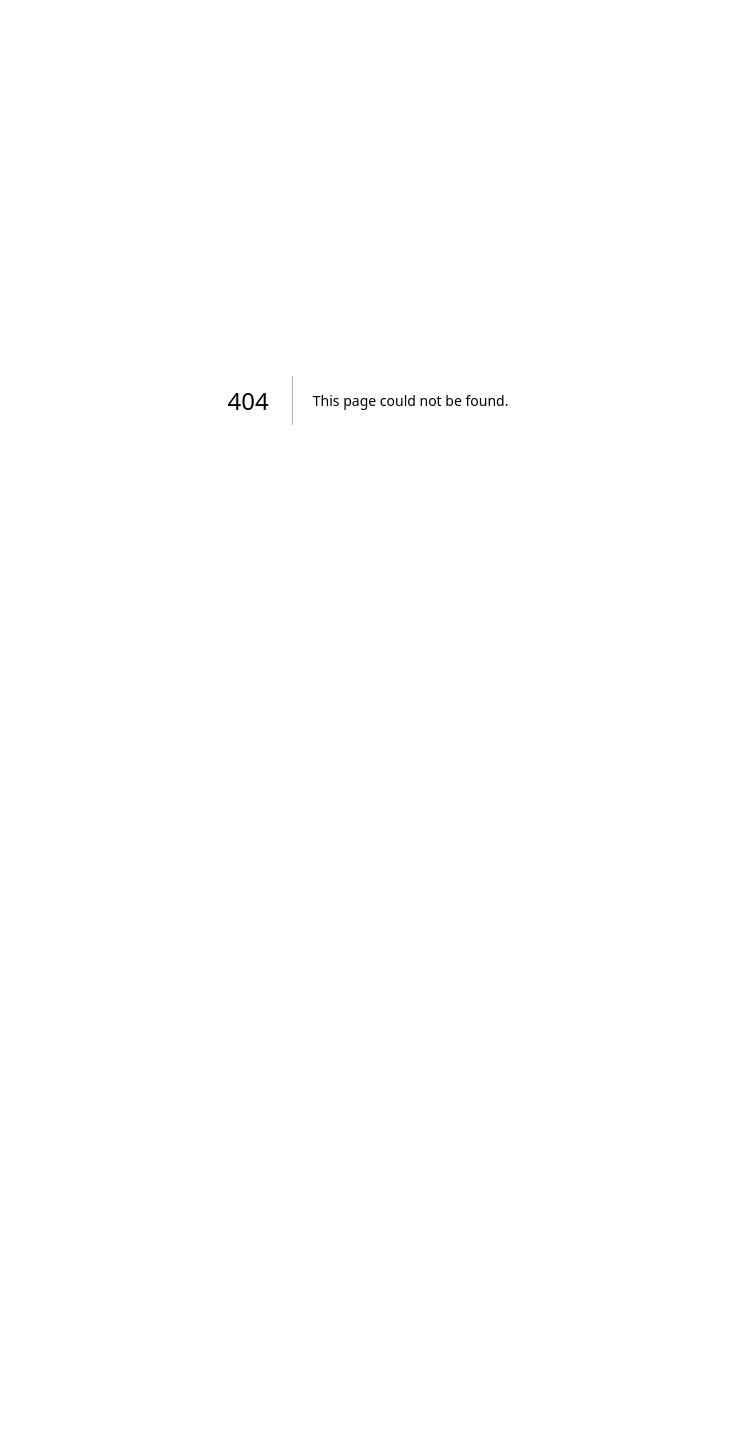
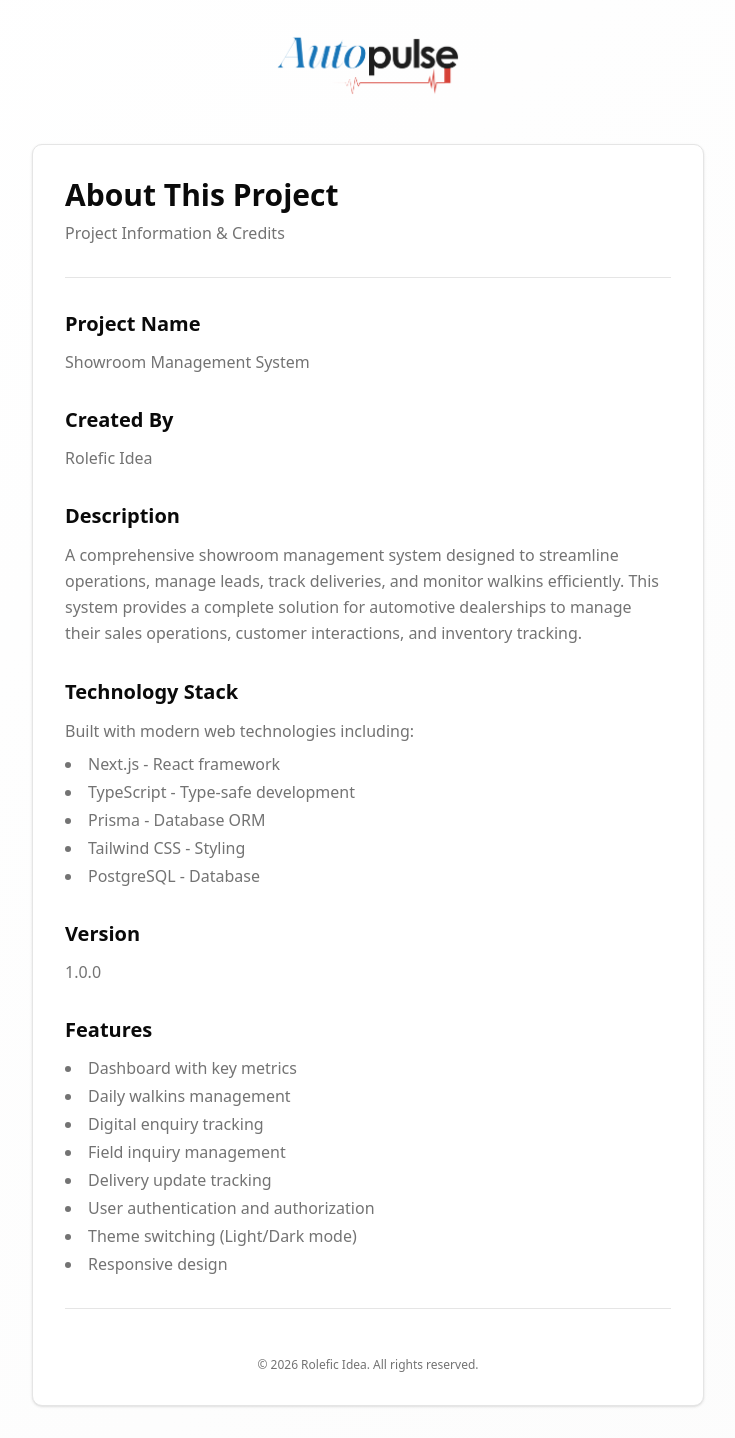
Before and after one commit to M0rs-Ruki/moto, a Next.js app in the folder frontend/: page /about in a window 1280 px wide. Before the commit this address had no page. Shown: the whole page, without its empty margins (272-1007 px from the left). Before the commit the page ends 800 px from the top, so only its background shows below. Built offline with nearby package versions, Linux system fonts and the light colour scheme.

Commit message:
feat: add About page and breadcrumb navigation; implement theme switcher buttons

```diff
--- /dev/null
+++ b/frontend/app/about/page.tsx
@@ -0,0 +1,109 @@
+export default function AboutPage() {
+  return (
+    <div className="min-h-screen bg-gradient-to-br from-background to-muted/30 p-4 sm:p-6 md:p-8">
+      <div className="max-w-2xl mx-auto">
+        {/* Logo */}
+        <div className="mb-12 flex items-center justify-center">
+          <img
+            src={"/Autopluse Black1.png"}
+            alt="Logo"
+            className="h-16 w-auto object-contain dark:hidden"
+          />
+          <img
+            src={"/Autopluse White1.png"}
+            alt="Logo"
+            className="h-16 w-auto object-contain hidden dark:block"
+          />
+        </div>
+
+        {/* Content */}
+        <div className="bg-card rounded-lg border shadow-sm p-8 space-y-8">
+          <div>
+            <h1 className="text-3xl font-bold text-foreground mb-2">
+              About This Project
+            </h1>
+            <p className="text-muted-foreground">
+              Project Information & Credits
+            </p>
+          </div>
+
+          <hr className="border-border" />
+
+          <div>
+            <h2 className="text-xl font-semibold text-foreground mb-3">
+              Project Name
+            </h2>
+            <p className="text-muted-foreground">Showroom Management System</p>
+          </div>
+
+          <div>
+            <h2 className="text-xl font-semibold text-foreground mb-3">
+              Created By
+            </h2>
+            <p className="text-muted-foreground">Rolefic Idea</p>
+          </div>
+
+          <div>
+            <h2 className="text-xl font-semibold text-foreground mb-3">
+              Description
+            </h2>
+            <p className="text-muted-foreground leading-relaxed">
+              A comprehensive showroom management system designed to streamline
+              operations, manage leads, track deliveries, and monitor walkins
+              efficiently. This system provides a complete solution for
+              automotive dealerships to manage their sales operations, customer
+              interactions, and inventory tracking.
+            </p>
+          </div>
+
+          <div>
+            <h2 className="text-xl font-semibold text-foreground mb-3">
+              Technology Stack
+            </h2>
+            <p className="text-muted-foreground leading-relaxed">
+              Built with modern web technologies including:
+            </p>
+            <ul className="list-disc list-inside text-muted-foreground mt-2 space-y-1">
+              <li>Next.js - React framework</li>
+              <li>TypeScript - Type-safe development</li>
+              <li>Prisma - Database ORM</li>
+              <li>Tailwind CSS - Styling</li>
+              <li>PostgreSQL - Database</li>
+            </ul>
+          </div>
+
+          <div>
+            <h2 className="text-xl font-semibold text-foreground mb-3">
+              Version
+            </h2>
+            <p className="text-muted-foreground">1.0.0</p>
+          </div>
+
+          <div>
+            <h2 className="text-xl font-semibold text-foreground mb-3">
+              Features
+            </h2>
+            <ul className="list-disc list-inside text-muted-foreground space-y-1">
+              <li>Dashboard with key metrics</li>
+              <li>Daily walkins management</li>
+              <li>Digital enquiry tracking</li>
+              <li>Field inquiry management</li>
+              <li>Delivery update tracking</li>
+              <li>User authentication and authorization</li>
+              <li>Theme switching (Light/Dark mode)</li>
+              <li>Responsive design</li>
+            </ul>
+          </div>
+
+          <hr className="border-border" />
+
+          <div className="pt-4">
+            <p className="text-xs text-muted-foreground text-center">
+              © 2026 Rolefic Idea. All rights reserved.
+            </p>
+          </div>
+        </div>
+      </div>
+    </div>
+  );
+}
--- a/frontend/app/dashboard/layout.tsx
+++ b/frontend/app/dashboard/layout.tsx
@@ -4,7 +4,9 @@ import { useEffect, useState, useRef } from "react";
 import { useRouter, usePathname } from "next/navigation";
 import apiClient from "@/lib/api";
 import Link from "next/link";
-import { ThemeSwitcher } from "@/components/theme-switcher";
+import { Breadcrumb } from "@/components/breadcrumb";
+import { ThemeSwitcherButtons } from "@/components/theme-switcher-buttons";
+import { useTheme } from "@/lib/theme-provider";
 import { Button } from "@/components/ui/button";
 import {
   Tooltip,
@@ -30,6 +32,7 @@ import {
 interface User {
   id: string;
   email: string;
+  name?: string;
   theme: string;
   profilePicture: string | null;
   dealership: {
@@ -46,6 +49,7 @@ export default function DashboardLayout({
 }) {
   const router = useRouter();
   const pathname = usePathname();
+  const { theme } = useTheme();
   const [user, setUser] = useState<User | null>(null);
   const [loading, setLoading] = useState(true);
   const [sidebarOpen, setSidebarOpen] = useState(false);
@@ -104,7 +108,7 @@ export default function DashboardLayout({
   }
 
   return (
-    <div className="min-h-screen bg-background flex">
+    <div className="min-h-screen bg-background">
       {/* Mobile Header */}
       <header className="fixed top-0 left-0 right-0 z-50 md:hidden border-b bg-card">
         <div className="flex items-center justify-between p-4">
@@ -131,51 +135,41 @@ export default function DashboardLayout({
         />
       )}
 
+      <div className="flex">
         {/* Sidebar */}
         <aside
-        className={`fixed left-0 top-0 z-40 h-screen w-16 border-r bg-gradient-to-b from-card to-card/95 shadow-lg transition-transform duration-200 ease-in-out md:translate-x-0 md:sticky md:top-0 md:w-16 md:shadow-none ${
+          className={`fixed left-0 top-0 z-40 h-screen w-64 border-r bg-gradient-to-b from-card to-card/95 shadow-lg transition-transform duration-200 ease-in-out md:relative md:translate-x-0 md:sticky md:top-0 md:h-screen md:w-64 md:shadow-none md:z-auto ${
             sidebarOpen ? "translate-x-0 pt-16 md:pt-0" : "-translate-x-full"
           }`}
         >
-        <div className="flex flex-col h-full items-center py-4">
-          {/* Logo/Profile Picture - Hidden on mobile with header */}
-          <div className="mb-6 hidden md:flex items-center justify-center">
-            {user?.profilePicture ? (
-              <div className="w-10 h-10 rounded-lg overflow-hidden border-2 border-primary">
+          <div className="flex flex-col h-full items-center py-4 px-4">
+            {/* Logo/Theme-aware Logo */}
+            <div className="mb-2 hidden md:flex items-center justify-center w-full">
               <img
                 src={
-                    user.profilePicture.startsWith("http")
-                      ? user.profilePicture
-                      : `/${user.profilePicture}`
+                  theme === "dark"
+                    ? "/Autopluse White1.png"
+                    : "/Autopluse Black1.png"
                 }
-                  alt="Profile"
-                  className="w-full h-full object-cover"
-                  onError={(e) => {
-                    // Fallback to SM if image fails to load
-                    const target = e.target as HTMLImageElement;
-                    target.style.display = "none";
-                    const parent = target.parentElement;
-                    if (parent) {
-                      parent.innerHTML =
-                        '<span class="text-primary-foreground font-bold text-lg flex items-center justify-center w-full h-full bg-primary">SM</span>';
-                    }
-                  }}
+                alt="Logo"
+                className="h-12 w-auto object-contain"
               />
             </div>
-            ) : (
-              <div className="w-10 h-10 rounded-lg bg-primary flex items-center justify-center">
-                <span className="text-primary-foreground font-bold text-lg">
-                  SM
-                </span>
-              </div>
-            )}
-          </div>
+
+            {/* Powered by link */}
+            <Link
+              href="/about"
+              target="_blank"
+              rel="noopener noreferrer"
+              className="mb-6 hidden md:flex items-center justify-center text-xs text-muted-foreground hover:text-blue-600 dark:hover:text-blue-400 transition-colors cursor-pointer"
+            >
+              powered by{" "}
+              <span className="font-semibold ml-1">Prominds Digital</span>
+            </Link>
 
             {/* Navigation */}
-          <nav className="flex-1 flex flex-col items-center space-y-2 w-full px-2 overflow-y-auto">
+            <nav className="flex-1 flex flex-col items-start space-y-1 w-full overflow-y-auto">
               {/* Dashboard */}
-            <Tooltip>
-              <TooltipTrigger asChild>
               <Link
                 prefetch={false}
                 href="/dashboard"
@@ -184,24 +178,17 @@ export default function DashboardLayout({
               >
                 <Button
                   variant={pathname === "/dashboard" ? "secondary" : "ghost"}
-                    size="icon"
-                    className="w-full h-12 relative"
+                  className="w-full h-12 justify-start relative"
                 >
-                    <LayoutDashboard className="h-5 w-5" />
+                  <LayoutDashboard className="h-5 w-5 mr-3 flex-shrink-0 text-blue-600 dark:text-blue-400" />
+                  <span className="text-sm font-medium">Dashboard</span>
                   {pathname === "/dashboard" && (
-                      <div className="absolute left-0 top-1/2 -translate-y-1/2 w-1 h-8 bg-primary rounded-r-full" />
+                    <div className="absolute left-0 top-1/2 -translate-y-1/2 w-1 h-8 bg-blue-600 rounded-r-full" />
                   )}
                 </Button>
               </Link>
-              </TooltipTrigger>
-              <TooltipContent side="right">
-                <p>Dashboard</p>
-              </TooltipContent>
-            </Tooltip>
 
               {/* Daily Walkins */}
-            <Tooltip>
-              <TooltipTrigger asChild>
               <Link
                 prefetch={false}
                 href="/dashboard/daily-walkins"
@@ -215,25 +202,18 @@ export default function DashboardLayout({
                       ? "secondary"
                       : "ghost"
                   }
-                    size="icon"
-                    className="w-full h-12 relative"
+                  className="w-full h-12 justify-start relative"
                 >
-                    <DoorOpen className="h-5 w-5" />
+                  <DoorOpen className="h-5 w-5 mr-3 flex-shrink-0 text-blue-600 dark:text-blue-400" />
+                  <span className="text-sm font-medium">Daily Walkins</span>
                   {(pathname === "/dashboard/daily-walkins" ||
                     pathname?.startsWith("/dashboard/daily-walkins/")) && (
-                      <div className="absolute left-0 top-1/2 -translate-y-1/2 w-1 h-8 bg-primary rounded-r-full" />
+                    <div className="absolute left-0 top-1/2 -translate-y-1/2 w-1 h-8 bg-blue-600 rounded-r-full" />
                   )}
                 </Button>
               </Link>
-              </TooltipTrigger>
-              <TooltipContent side="right">
-                <p>Daily Walkins</p>
-              </TooltipContent>
-            </Tooltip>
 
               {/* Digital Enquiry */}
-            <Tooltip>
-              <TooltipTrigger asChild>
               <Link
                 prefetch={false}
                 href="/dashboard/digital-enquiry"
@@ -247,25 +227,18 @@ export default function DashboardLayout({
                       ? "secondary"
                       : "ghost"
                   }
-                    size="icon"
-                    className="w-full h-12 relative"
+                  className="w-full h-12 justify-start relative"
                 >
-                    <MessageSquare className="h-5 w-5" />
+                  <MessageSquare className="h-5 w-5 mr-3 flex-shrink-0 text-blue-600 dark:text-blue-400" />
+                  <span className="text-sm font-medium">Digital Enquiry</span>
                   {(pathname === "/dashboard/digital-enquiry" ||
                     pathname?.startsWith("/dashboard/digital-enquiry/")) && (
-                      <div className="absolute left-0 top-1/2 -translate-y-1/2 w-1 h-8 bg-primary rounded-r-full" />
+                    <div className="absolute left-0 top-1/2 -translate-y-1/2 w-1 h-8 bg-blue-600 rounded-r-full" />
                   )}
                 </Button>
               </Link>
-              </TooltipTrigger>
-              <TooltipContent side="right">
-                <p>Digital Enquiry</p>
-              </TooltipContent>
-            </Tooltip>
 
               {/* Field Inquiry */}
-            <Tooltip>
-              <TooltipTrigger asChild>
               <Link
                 prefetch={false}
                 href="/dashboard/field-inquiry"
@@ -279,25 +252,18 @@ export default function DashboardLayout({
                       ? "secondary"
                       : "ghost"
                   }
-                    size="icon"
-                    className="w-full h-12 relative"
+                  className="w-full h-12 justify-start relative"
                 >
-                    <MapPin className="h-5 w-5" />
+                  <MapPin className="h-5 w-5 mr-3 flex-shrink-0 text-blue-600 dark:text-blue-400" />
+                  <span className="text-sm font-medium">Field Inquiry</span>
                   {(pathname === "/dashboard/field-inquiry" ||
                     pathname?.startsWith("/dashboard/field-inquiry/")) && (
-                      <div className="absolute left-0 top-1/2 -translate-y-1/2 w-1 h-8 bg-primary rounded-r-full" />
+                    <div className="absolute left-0 top-1/2 -translate-y-1/2 w-1 h-8 bg-blue-600 rounded-r-full" />
                   )}
                 </Button>
               </Link>
-              </TooltipTrigger>
-              <TooltipContent side="right">
-                <p>Field Inquiry</p>
-              </TooltipContent>
-            </Tooltip>
 
               {/* Delivery Update */}
-            <Tooltip>
-              <TooltipTrigger asChild>
               <Link
                 prefetch={false}
                 href="/dashboard/delivery-update"
@@ -311,26 +277,19 @@ export default function DashboardLayout({
                       ? "secondary"
                       : "ghost"
                   }
-                    size="icon"
-                    className="w-full h-12 relative"
+                  className="w-full h-12 justify-start relative"
                 >
-                    <Package className="h-5 w-5" />
+                  <Package className="h-5 w-5 mr-3 flex-shrink-0 text-blue-600 dark:text-blue-400" />
+                  <span className="text-sm font-medium">Delivery Update</span>
                   {(pathname === "/dashboard/delivery-update" ||
                     pathname?.startsWith("/dashboard/delivery-update/")) && (
-                      <div className="absolute left-0 top-1/2 -translate-y-1/2 w-1 h-8 bg-primary rounded-r-full" />
+                    <div className="absolute left-0 top-1/2 -translate-y-1/2 w-1 h-8 bg-blue-600 rounded-r-full" />
                   )}
                 </Button>
               </Link>
-              </TooltipTrigger>
-              <TooltipContent side="right">
-                <p>Delivery Update</p>
-              </TooltipContent>
-            </Tooltip>
 
               {/* Settings */}
               <div className="pt-2 border-t w-full mt-auto">
-              <Tooltip>
-                <TooltipTrigger asChild>
                 <Link
                   prefetch={false}
                   href="/dashboard/global-settings"
@@ -343,58 +302,72 @@ export default function DashboardLayout({
                         ? "secondary"
                         : "ghost"
                     }
-                      size="icon"
-                      className="w-full h-12 relative"
+                    className="w-full h-12 justify-start relative"
                   >
-                      <Globe className="h-5 w-5" />
+                    <Globe className="h-5 w-5 mr-3 flex-shrink-0 text-blue-600 dark:text-blue-400" />
+                    <span className="text-sm font-medium">Settings</span>
                     {pathname === "/dashboard/global-settings" && (
-                        <div className="absolute left-0 top-1/2 -translate-y-1/2 w-1 h-8 bg-primary rounded-r-full" />
+                      <div className="absolute left-0 top-1/2 -translate-y-1/2 w-1 h-8 bg-blue-600 rounded-r-full" />
                     )}
                   </Button>
                 </Link>
-                </TooltipTrigger>
-                <TooltipContent side="right">
-                  <p>Settings</p>
-                </TooltipContent>
-              </Tooltip>
               </div>
             </nav>
 
             {/* User actions */}
-          <div className="border-t w-full pt-4 space-y-2 flex flex-col items-center">
-            <Tooltip>
-              <TooltipTrigger asChild>
-                <div>
-                  <ThemeSwitcher />
-                </div>
-              </TooltipTrigger>
-              <TooltipContent side="right">
-                <p>Theme</p>
-              </TooltipContent>
-            </Tooltip>
-            <Tooltip>
-              <TooltipTrigger asChild>
+            <div className="border-t w-full pt-4 space-y-2 flex flex-col items-start">
               <Button
                 variant="ghost"
-                  size="icon"
+                className="w-full h-12 justify-start"
                 onClick={handleLogout}
-                  className="h-12 w-12"
               >
-                  <LogOut className="h-5 w-5" />
+                <LogOut className="h-5 w-5 mr-3 flex-shrink-0 text-blue-600 dark:text-blue-400" />
+                <span className="text-sm font-medium">Logout</span>
               </Button>
-              </TooltipTrigger>
-              <TooltipContent side="right">
-                <p>Logout</p>
-              </TooltipContent>
-            </Tooltip>
+              <div className="w-full">
+                <ThemeSwitcherButtons />
+              </div>
             </div>
           </div>
         </aside>
 
         {/* Main content */}
-      <main className="flex-1 w-full bg-gradient-to-br from-background to-muted/30 p-4 sm:p-6 md:p-8 mt-16 md:mt-0 md:ml-16">
-        {children}
+        <main className="flex-1 w-full bg-gradient-to-br from-background to-muted/30 mt-16 md:mt-0 p-4 sm:p-6 md:p-8">
+          {/* Breadcrumb & Profile Box */}
+          <div className="mb-6 border bg-card rounded-lg px-4 sm:px-6 md:px-8 py-4 flex items-center justify-between shadow-sm">
+            <Breadcrumb />
+            {/* User Profile Picture */}
+            <button
+              onClick={() => router.push("/dashboard/global-settings")}
+              className="flex items-center gap-3 hover:opacity-80 transition-opacity ml-4"
+              title="Click to go to settings"
+            >
+              {user?.profilePicture ? (
+                <div className="w-8 h-8 rounded-md overflow-hidden border-2 border-blue-600 dark:border-blue-400">
+                  <img
+                    src={
+                      user.profilePicture.startsWith("http")
+                        ? user.profilePicture
+                        : `/${user.profilePicture}`
+                    }
+                    alt="Profile"
+                    className="w-full h-full object-cover"
+                  />
+                </div>
+              ) : (
+                <div className="w-8 h-8 rounded-md bg-blue-600 dark:bg-blue-400 flex items-center justify-center text-xs font-bold text-white">
+                  Admin
+                </div>
+              )}
+              <span className="text-sm text-muted-foreground hidden sm:inline">
+                {user?.name || user?.email?.split("@")[0] || "User"}
+              </span>
+            </button>
+          </div>
+          {/* Page content */}
+          <div>{children}</div>
         </main>
+      </div>
     </div>
   );
 }
--- /dev/null
+++ b/frontend/components/breadcrumb.tsx
@@ -0,0 +1,58 @@
+"use client";
+
+import { usePathname } from "next/navigation";
+import Link from "next/link";
+import { ChevronRight } from "lucide-react";
+
+export function Breadcrumb() {
+  const pathname = usePathname();
+
+  // Define breadcrumb mapping
+  const breadcrumbMap: { [key: string]: string } = {
+    "/dashboard": "Dashboard",
+    "/dashboard/daily-walkins": "Daily Walkins",
+    "/dashboard/digital-enquiry": "Digital Enquiry",
+    "/dashboard/field-inquiry": "Field Inquiry",
+    "/dashboard/delivery-update": "Delivery Update",
+    "/dashboard/global-settings": "Settings",
+  };
+
+  const generateBreadcrumbs = () => {
+    const breadcrumbs = [{ label: "Home", href: "/dashboard" }];
+
+    // Get the label for current path
+    const currentLabel = breadcrumbMap[pathname];
+
+    if (currentLabel) {
+      breadcrumbs.push({ label: currentLabel, href: pathname });
+    }
+
+    return breadcrumbs;
+  };
+
+  const breadcrumbs = generateBreadcrumbs();
+
+  return (
+    <nav className="flex items-center space-x-2 text-sm">
+      {breadcrumbs.map((breadcrumb, index) => (
+        <div key={index} className="flex items-center space-x-2">
+          {index > 0 && (
+            <ChevronRight className="h-4 w-4 text-muted-foreground" />
+          )}
+          {index === breadcrumbs.length - 1 ? (
+            <span className="text-foreground font-medium">
+              {breadcrumb.label}
+            </span>
+          ) : (
+            <Link
+              href={breadcrumb.href}
+              className="text-muted-foreground hover:text-foreground transition-colors"
+            >
+              {breadcrumb.label}
+            </Link>
+          )}
+        </div>
+      ))}
+    </nav>
+  );
+}
--- /dev/null
+++ b/frontend/components/theme-switcher-buttons.tsx
@@ -0,0 +1,30 @@
+"use client";
+
+import { useTheme } from "@/lib/theme-provider";
+import { Button } from "@/components/ui/button";
+import { Sun, Moon } from "lucide-react";
+
+export function ThemeSwitcherButtons() {
+  const { theme, setTheme } = useTheme();
+
+  return (
+    <div className="flex w-full gap-2">
+      <Button
+        variant={theme === "light" ? "secondary" : "ghost"}
+        className="flex-1 h-12 justify-center gap-2"
+        onClick={() => setTheme("light")}
+      >
+        <Sun className="h-4 w-4 text-blue-600 dark:text-blue-400" />
+        <span className="text-sm font-medium">Light</span>
+      </Button>
+      <Button
+        variant={theme === "dark" ? "secondary" : "ghost"}
+        className="flex-1 h-12 justify-center gap-2"
+        onClick={() => setTheme("dark")}
+      >
+        <Moon className="h-4 w-4 text-blue-600 dark:text-blue-400" />
+        <span className="text-sm font-medium">Dark</span>
+      </Button>
+    </div>
+  );
+}
```
Also changed, not shown: frontend/public/Autopluse Black1.png (added), frontend/public/Autopluse White1.png (added). Lines whose indentation alone changed are shown as unchanged.
